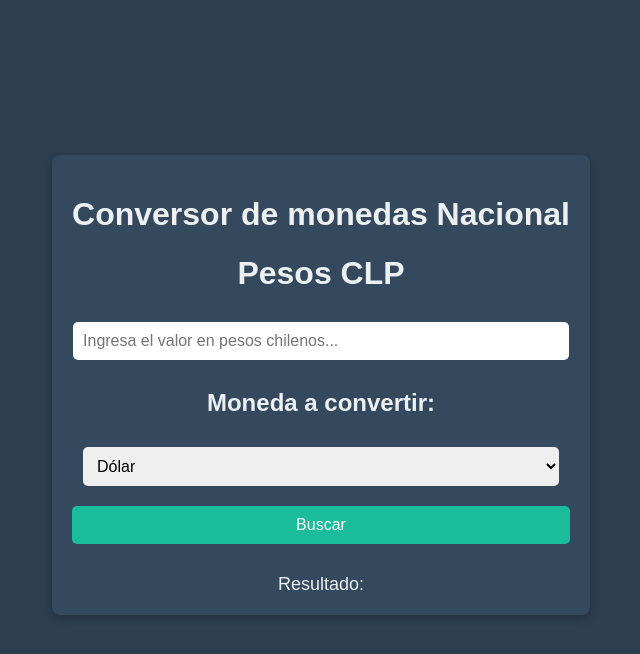
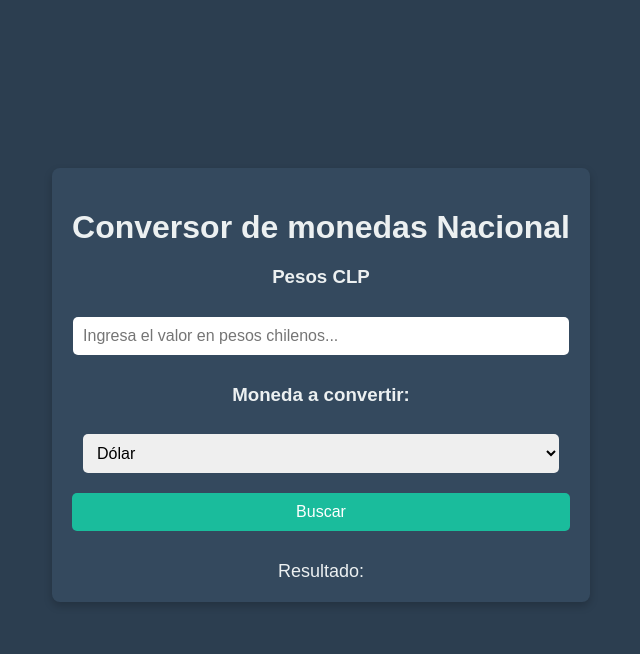
Before and after one commit to crgonzalezh/ConversorMonedasHC, a plain HTML site: page index.html in a window 1280 px wide. Shown: the whole page, without its empty margins (319-959 px from the left). Drawn offline with nearby package versions, Linux system fonts and the light colour scheme; no server answers.

Commit message:
Update index.html

```diff
--- a/index.html
+++ b/index.html
@@ -10,9 +10,9 @@
 <body>
     <div id="conversor">
         <h1>Conversor de monedas Nacional</h1>
-        <h1>Pesos CLP</h1>
+        <h3>Pesos CLP</h3>
         <input type="number" id="valor" placeholder="Ingresa el valor en pesos chilenos...">
-        <h2>Moneda a convertir:</h2>
+        <h3>Moneda a convertir:</h3>
         <select id="moneda">
             <option value="dolar">Dólar</option>
             <option value="euro">Euro</option>
```
